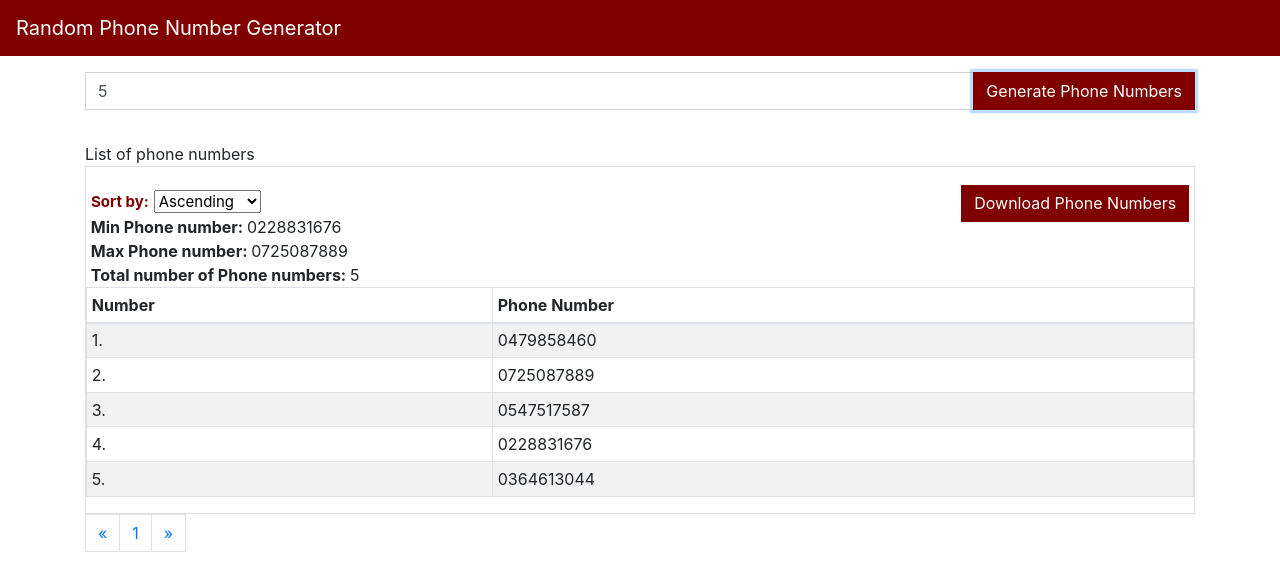
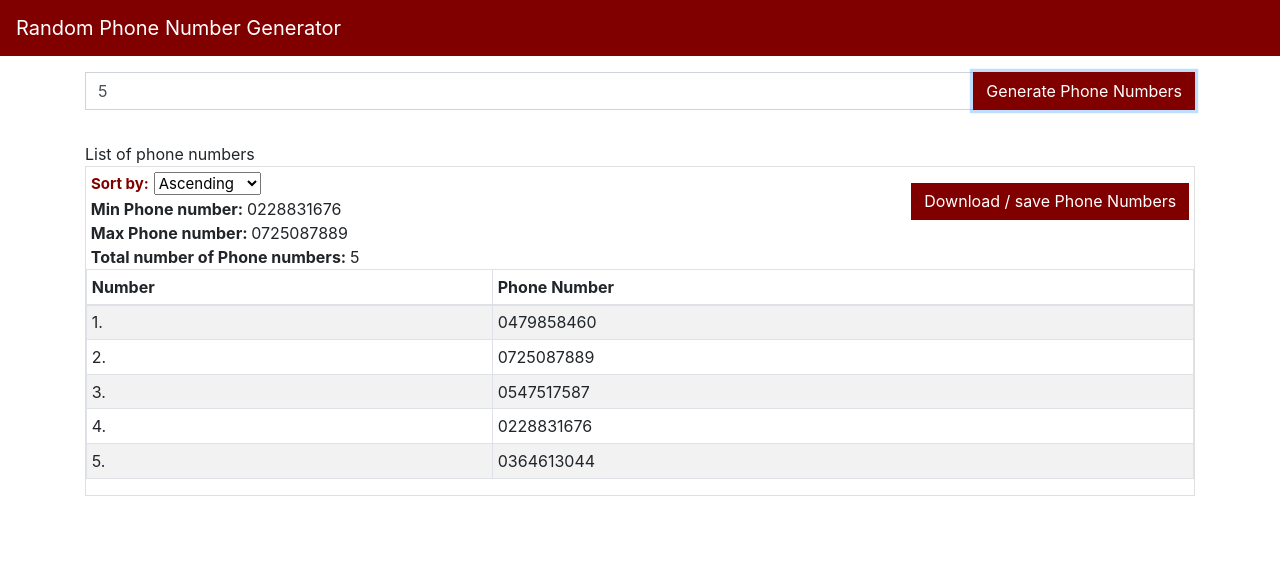
Before and after one commit to ALEHACKsp/random-phone-number-generator-1, a React (Create React App) app: page / in a window 1280 px wide. Both pictures are taken after typing "5" into the empty fields and a click on the button "Generate Phone Numbers". Shown: the top 578 px of the page. Built offline with nearby package versions, Linux system fonts and the light colour scheme.

Commit message:
- Implement limit errors

```diff
--- a/src/components/__styles__/download.scss
+++ b/src/components/__styles__/download.scss
@@ -6,7 +6,7 @@
   float: right;
   margin-right: 0.3rem;
   padding-top: 5px;
-  margin-top: 0px;
+  margin-top: 1rem;
   margin-bottom: 10px;
 }
 a {
--- a/src/components/downloadNumbers.js
+++ b/src/components/downloadNumbers.js
@@ -3,9 +3,12 @@ import { CSVLink } from 'react-csv';
 
 import './__styles__/download.scss';
 
-const DownloadPhoneNumbers = (data) => (
+const DownloadPhoneNumbers = data => (
   <button className="btn download-button">
-    <CSVLink data={[data]} filename={"my-phone-file.csv"}>Download Phone Numbers</CSVLink>
+    <CSVLink data={[data]} filename={'my-phone-file.csv'}>
+      Download / save Phone Numbers
+    </CSVLink>
   </button>
 );
+
 export default DownloadPhoneNumbers;
--- /dev/null
+++ b/src/components/error.js
@@ -0,0 +1,27 @@
+import React from 'react';
+import PropTypes from 'prop-types';
+
+const styles = {
+  text: {
+    color: 'red'
+  }
+};
+
+const Error = ({ error, message }) => (
+  <div>
+    {error && (
+      <div style={styles.text}>
+        <i>
+          <strong>{message}</strong>
+        </i>
+      </div>
+    )}
+  </div>
+);
+
+Error.propTypes = {
+  error: PropTypes.bool,
+  message: PropTypes.string
+};
+
+export default Error;
--- a/src/components/home.js
+++ b/src/components/home.js
@@ -5,13 +5,12 @@ import PhoneNumber from 'services/PhoneNumber';
 import Sorter from './sorter';
 import DownloadPhoneNumbers from './downloadNumbers';
 import MinMaxPhoneNumber from './minMax';
+import Error from './error';
 
 const phoneNumber = new PhoneNumber();
 class Home extends React.Component {
   state = {
     phoneNumbers: [],
-    currentPage: 1,
-    phoneNumbersPerPage: 20,
     number: '',
     sorter: 'asc',
     min: null,
@@ -49,12 +48,6 @@ class Home extends React.Component {
     this.setState({ [name]: value });
   };
 
-  // handlePageChange = event => {
-  //   this.setState({
-  //     currentPage: Number(event.target.id)
-  //   });
-  // };
-
   updatePhoneNumbers = phoneNumbers => {
     const phoneNumber = new PhoneNumber();
     return this.setState({ phoneNumbers: [...phoneNumber.storage.all().values()] }, async () => {
@@ -81,14 +74,9 @@ class Home extends React.Component {
   };
 
   render() {
-    const { phoneNumbers, phoneNumbersPerPage, number, min, max, total } = this.state;
+    const { phoneNumbers, number, min, max, total, error, message } = this.state;
+    const difference = 10000 - total;
 
-
-    // Logic for displaying page numbers
-    const pageNumbers = [];
-    for (let i = 1; i <= Math.ceil(phoneNumbers.length / phoneNumbersPerPage); i++) {
-      pageNumbers.push(i);
-    }
     return (
       <div className="container mt-3">
         <section className="input-group">
@@ -96,7 +84,7 @@ class Home extends React.Component {
             className="form-control"
             type="number"
             name="number"
-            placeholder="Enter the number of phone numbers to be generated"
+            placeholder={`You can only generate ${difference} phone numbers, so as not to exceed the limit`}
             value={number}
             onChange={this.handleInputChange}
           />
@@ -104,7 +92,19 @@ class Home extends React.Component {
             <button
               className="btn my-button"
               onClick={() => {
-                phoneNumber.generate(+number);
+                number <= 0
+                  ? this.setState({
+                      error: true,
+                      message:
+                        'Yoc can not generate negative numbers or 0'
+                    })
+                  : total >= 10000
+                  ? this.setState({
+                      error: true,
+                      message:
+                        'The total numbers exceed the accepted limit in the storage, remove some'
+                    })
+                  : phoneNumber.generate(+number);
                 this.updatePhoneNumbers();
               }}
             >
@@ -112,16 +112,12 @@ class Home extends React.Component {
             </button>
           </div>
         </section>
+        <Error error={error} message={message} />
         <section>
           List of phone numbers
           <div className="card">
             <div className="card-body card-table">
               <div className="card-title in-line">
-                <h5 className="text">
-                  {phoneNumbers.length > phoneNumbersPerPage
-                    ? `Showing ${phoneNumbersPerPage} out of ${total} phone numbers`
-                    : null}
-                </h5>
                 <Sorter phoneNumbers={phoneNumbers} onChange={this.onSortChange} />
                 {phoneNumbers.length > 0 ? <DownloadPhoneNumbers data={phoneNumbers} /> : null}
               </div>
@@ -150,30 +146,6 @@ class Home extends React.Component {
               </table>
             </div>
           </div>
-          <nav aria-label="Page navigation example">
-            <ul className="pagination">
-              <li className="page-item">
-                <a className="page-link" href="#!" aria-label="Previous">
-                  <span aria-hidden="true">&laquo;</span>
-                  <span className="sr-only">Previous</span>
-                </a>
-              </li>
-              {pageNumbers.map(number => (
-                <li className="page-item" key={number} id={number} onClick={this.handlePageChange}>
-                  <a className="page-link" href="#!">
-                    {number}
-                  </a>
-                </li>
-              ))}
-
-              <li className="page-item">
-                <a className="page-link" href="#!" aria-label="Next">
-                  <span aria-hidden="true">&raquo;</span>
-                  <span className="sr-only">Next</span>
-                </a>
-              </li>
-            </ul>
-          </nav>
         </section>
       </div>
     );
--- a/src/services/Storage.js
+++ b/src/services/Storage.js
@@ -1,7 +1,4 @@
-import { resolve } from 'url';
-
 export const PHONE_NUMBER_KEY = 'PHONE_NUMBER_KEY';
-
 class Storage {
   constructor() {
     const numbers = JSON.parse(window.localStorage.getItem(PHONE_NUMBER_KEY)) || [];
```
Also changed, not shown: 2 other files (tests, documents, lock files or other folders).
